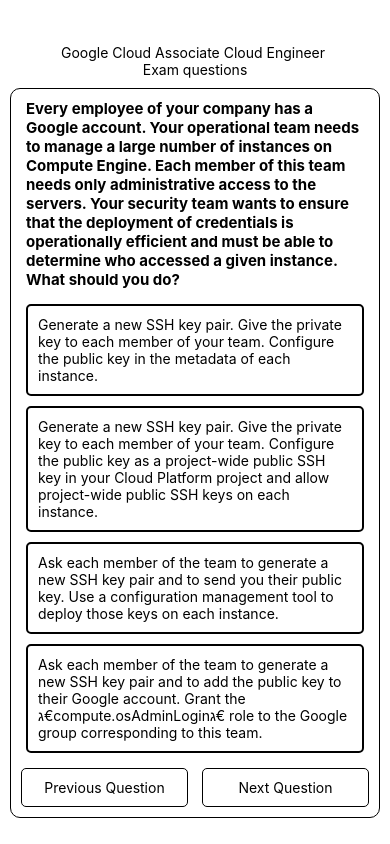
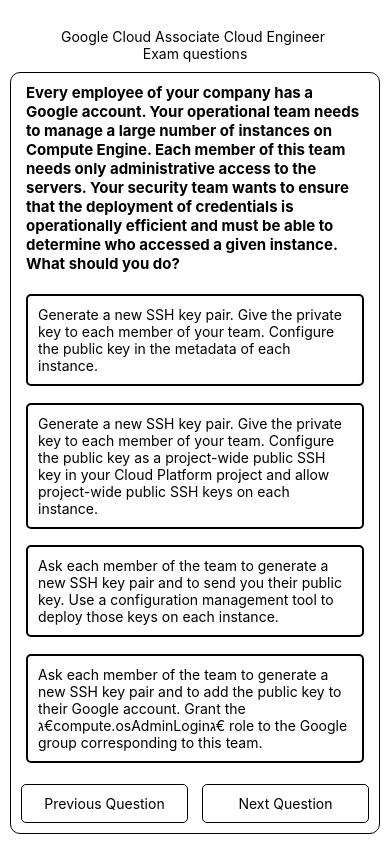
Before and after one commit to kayleigh324/ExamApp, a React Native app: screen / in a window 390 px wide. Built offline with nearby package versions, Linux system fonts and the light colour scheme.

Commit message:
updating style and logic

```diff
--- a/Components/Exam.tsx
+++ b/Components/Exam.tsx
@@ -1,4 +1,4 @@
-import React, { useState } from 'react';
+/*import React, { useState } from 'react';
 import { View, Text, TouchableOpacity, StyleSheet } from 'react-native';
 import questions from './questions.json'
 
@@ -101,7 +101,7 @@
     borderRadius: 5,
     borderColor: 'blue',
   },
-  buttonContainer: {
+  /*buttonContainer: {
     flexDirection: 'row',
     justifyContent: 'space-between',
     marginTop: 10,
@@ -119,5 +119,155 @@
     textAlign: 'center',
   },
 });
+buttonContainer: {
+  flexDirection: 'row',
+  justifyContent: 'space-between',
+  marginTop: 10,
+},
+buttonWrapper: {
+  width: '48%',
+},
+button: {
+  borderWidth: 1,
+  borderColor: 'black',
+  padding: 10,
+  borderRadius: 5,
+},
+buttonText: {
+  textAlign: 'center',
+},
+});
 
 export default Exam;
+*/
+
+import React, { useState } from 'react';
+import { View, Text, TouchableOpacity, StyleSheet, ScrollView } from 'react-native';
+import questions from './questions.json'
+
+const Exam = () => {
+  // ... (your existing code)
+    const [currentQuestion, setCurrentQuestion] = useState(0);
+    const [selectedAnswers, setSelectedAnswers] = useState(new Array(questions.length).fill(null));
+
+    const handleAnswer = (answer) => {
+      console.log(`Answer selected: ${answer}`);
+
+      const updatedAnswers = [...selectedAnswers];
+      updatedAnswers[currentQuestion] = answer;
+
+      console.log(`Updated answers: ${updatedAnswers}`);
+
+      setSelectedAnswers(updatedAnswers);
+      console.log(selectedAnswers);
+    };
+
+    const nextQuestion = () => {
+      if (currentQuestion === questions.length - 1) {
+        alert('End of exam!');
+        return;
+      }
+      setCurrentQuestion(currentQuestion + 1);
+      console.log('Next Question');
+    };
+
+    const previousQuestion = () => {
+      setCurrentQuestion(currentQuestion - 1);
+      console.log('Previous Question');
+    };
+
+    console.log("Rendering exam component");
+
+
+  return (
+    <ScrollView contentContainerStyle={{flexGrow: 1}}>
+      <View style={styles.container}>
+        {questions[currentQuestion] && questions[currentQuestion].question && (
+          <Text style={styles.questionText}>{questions[currentQuestion].question}</Text>
+        )}
+
+        {questions[currentQuestion] && questions[currentQuestion].options && (
+          questions[currentQuestion].options.map((option, index) => (
+            <TouchableOpacity
+              key={index}
+              onPress={() => handleAnswer(option)}
+              style={[
+                styles.option,
+                {
+                  borderColor: selectedAnswers[currentQuestion] === option
+                    ? questions[currentQuestion].correctAnswer === option
+                      ? 'green'
+                      : 'red'
+                    : 'black',
+                },
+              ]}
+            >
+              <Text>{option}</Text>
+            </TouchableOpacity>
+          ))
+        )}
+
+        <View style={styles.buttonContainer}>
+          <View style={styles.buttonWrapper}>
+            <TouchableOpacity onPress={previousQuestion} style={styles.button}>
+              <Text style={styles.buttonText}>Previous Question</Text>
+            </TouchableOpacity>
+          </View>
+
+          <View style={styles.buttonWrapper}>
+            <TouchableOpacity onPress={nextQuestion} style={styles.button}>
+              <Text style={styles.buttonText}>Next Question</Text>
+            </TouchableOpacity>
+          </View>
+        </View>
+      </View>
+    </ScrollView>
+  );
+};
+
+const styles = StyleSheet.create({
+  container: {
+    padding: 10,
+    borderWidth: 1,
+    borderColor: 'black',
+    borderRadius: 10,
+    margin: 10,
+    marginTop: 10, // Added margin for space outside the component
+    flex: 1, // Added flex: 1 to take up all available vertical space
+    justifyContent: 'space-between', // Aligns children to the start and end of the container
+  },
+  // ... (your existing styles)
+  questionText: {
+    marginBottom: 10,
+    fontSize: 15,
+    fontWeight: 'bold',
+    marginLeft: 5, // Added margin for space from the edge
+    marginRight: 5, // Added margin for space from the edge
+  },
+  option: {
+    padding: 10,
+    margin: 5,
+    borderWidth: 2,
+    borderRadius: 5,
+    borderColor: 'blue',
+  },
+buttonContainer: {
+  flexDirection: 'row',
+  justifyContent: 'space-between',
+  marginTop: 10,
+},
+buttonWrapper: {
+  width: '48%',
+},
+button: {
+  borderWidth: 1,
+  borderColor: 'black',
+  padding: 10,
+  borderRadius: 5,
+},
+buttonText: {
+  textAlign: 'center',
+},
+});
+
+export default Exam;
```
